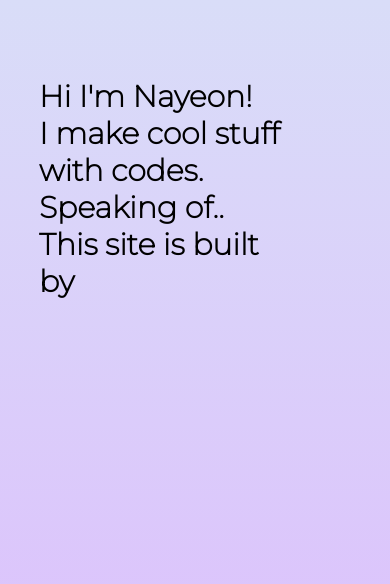
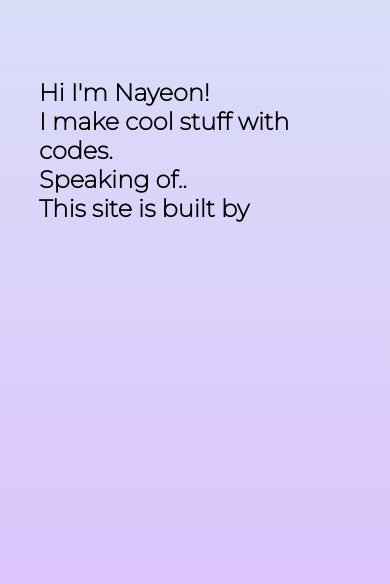
Before and after one commit to hyunnaye/portfolio-website, a React (Create React App) app: page / in a window 390 px wide. Shown: the top 584 px of the page. Built offline with nearby package versions, Linux system fonts and the light colour scheme.

Commit message:
fixed font size

```diff
--- a/src/components/Homepage/Homepage.css
+++ b/src/components/Homepage/Homepage.css
@@ -9,7 +9,7 @@
 }
 .link {
     color:black;
-    font-size: 20px;
+    font-size: px;
     font-weight: bold;
 
 }
@@ -52,3 +52,11 @@
     } */
 
 }
+@media screen and (max-width: 800px) {
+
+
+    .link {
+        font-size: 14px;
+    }
+
+}
--- a/src/components/Typing/typing.css
+++ b/src/components/Typing/typing.css
@@ -17,3 +17,13 @@
         font-size: 36px;
     }
 }
+
+@media screen and (max-width: 800px) {
+
+
+    .linebreak {
+        font-size: 24px;
+
+    }
+
+}
```
